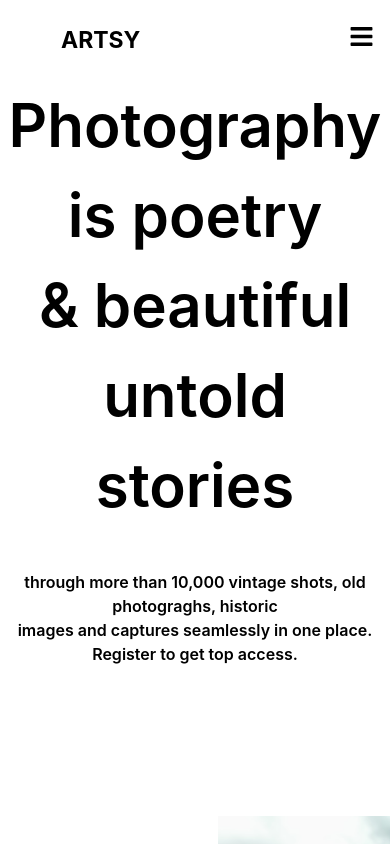
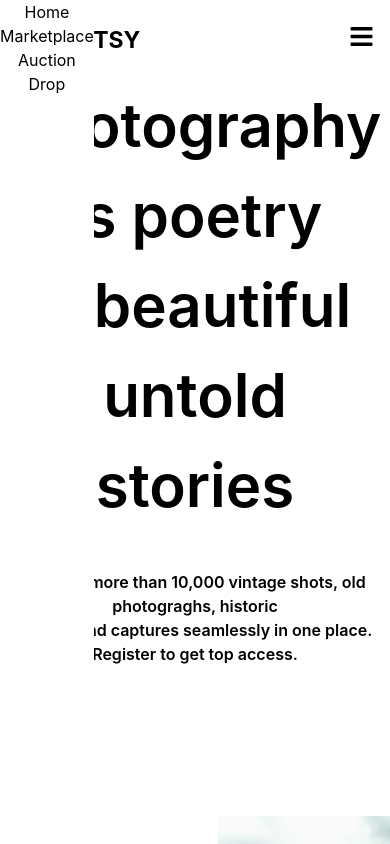
Before and after one commit to adeoye99/artsy-ap, a React (Create React App) app: page / in a window 390 px wide. Shown: the top 844 px of the page. Built offline with nearby package versions, Linux system fonts and the light colour scheme.

Commit message:
using components for the navbar links

```diff
--- a/src/Component/Navbar.jsx
+++ b/src/Component/Navbar.jsx
@@ -10,7 +10,62 @@ import { FaBars } from "react-icons/fa";
 const searchStyle = {
   fontSize : "18px"
 }
+const NavLinkdetails = [
+  {
+    name : "Home",
+    link : "/"
 
+  },
+  {
+    name : "Marketplace",
+    link : "marketplace"
+
+  },
+  {
+    name: "Auction",
+    link: "auction"
+
+  },
+  {
+    name : "Drop",
+    link: "drop"
+  }
+
+
+]
+
+
+
+
+const NavLink = ({link , name}) =>{
+  return (
+
+    <Link to = {link}>
+          <p >
+            {name}
+          </p>
+        </Link>
+
+
+  )
+
+
+}
+
+const sidebarLink = ({link , name }) =>{
+  return (
+
+    <Link to = {link}>
+          <p>
+            {name}
+          </p>
+    </Link>
+
+
+  )
+
+
+}
 const Navbar = () => {
   return (
     <>
@@ -24,23 +79,44 @@ const Navbar = () => {
              />
         </div>
        <div className='hidden md:grid grid-cols-4 items-center'>
-        <Link to = "/">
-          <p  >
-            Home
-          </p>
-        </Link>
-        <Link to = "marketplace">
-             <p >Marketplace</p>
-        </Link>
+        {
+          NavLinkdetails.map((item)=>{
+            return(
+
+              <NavLink
+                name = {item.name}
+                link = {item.link}
+              />
+            )
+          })
+        }
+       </div>
+          {/* mobile navbar */}
+       <ul className = "h-full absolute bg-white  md:hidden">
+        <li>
+           <Link to = "/">
+             Home
+           </Link>
+        </li>
+        <li>
+           <Link to = "marketplace">
+              Marketplace
+          </Link>
+        </li>
+
         <Link to= "auction" >
-             <p> Auction </p>
+             <li> Auction</li>
         </Link>
         <Link to= "drop">
-              <p > Drop </p>
+              <li> Drop </li>
         </Link>
 
 
-       </div>
+        <li>
+
+        </li>
+
+       </ul>
        <div className = "hidden md:grid grid-cols-3 items-center mx-auto gap-7" >
         <div >
            <FiSearch
```
